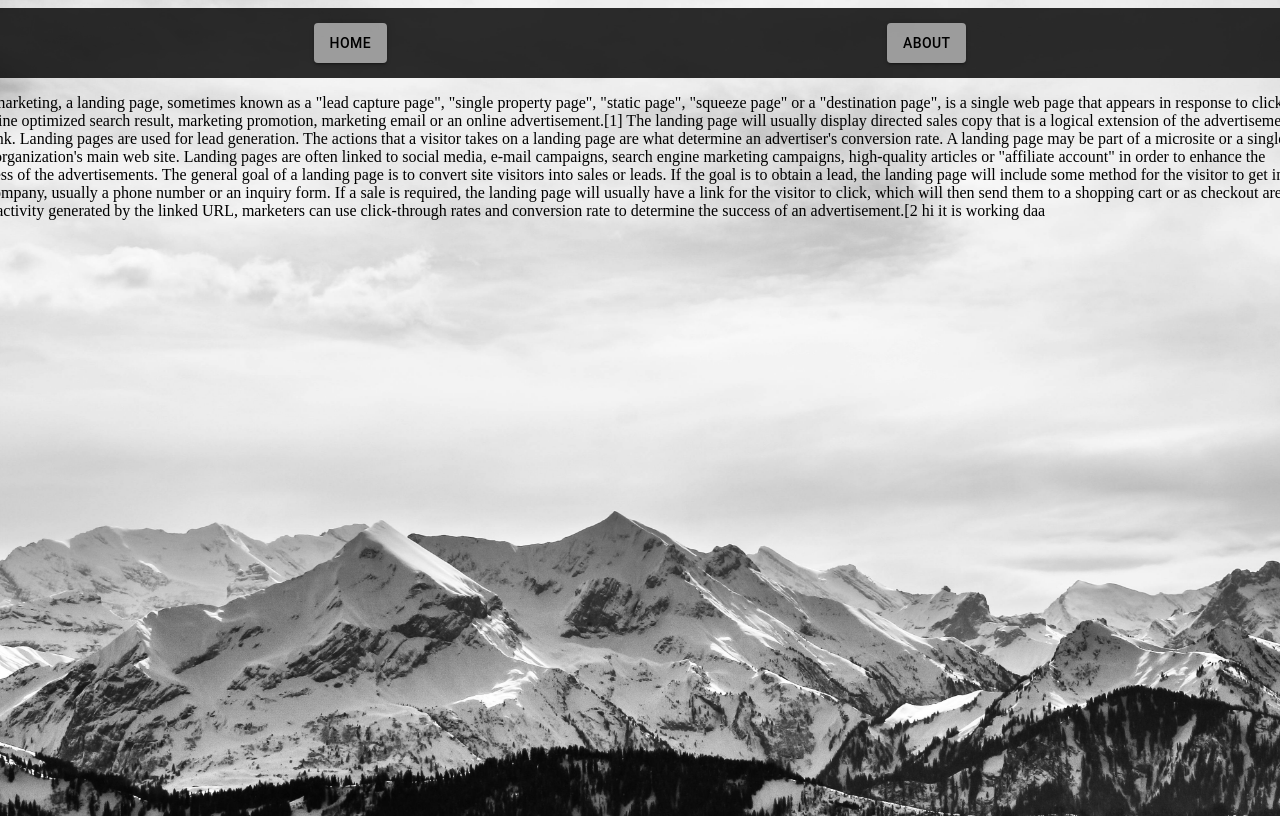
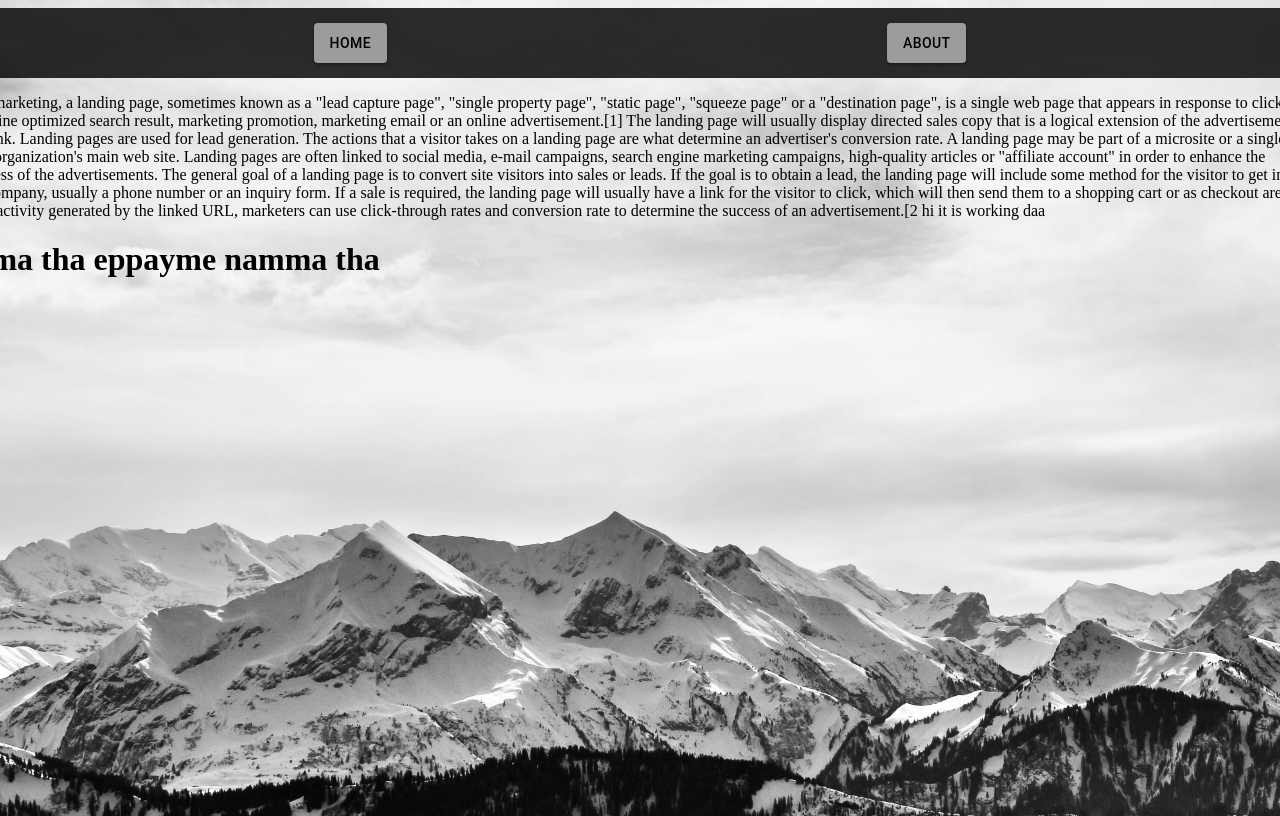
Before and after one commit to ashwinsasikumar/lazy-loading, a React (Vite) app: page /lazy-loading/About in a window 1280 px wide. Shown: the top 816 px of the page. Built offline with nearby package versions, Linux system fonts and the light colour scheme.

Commit message:
the second

```diff
--- a/src/pages/About.jsx
+++ b/src/pages/About.jsx
@@ -1,6 +1,7 @@
 export default function About() {
   return (
-    <div>
+    <>
+      <div>
       <p>
         an online marketing, a landing page, sometimes known as a "lead capture
         page", "single property page", "static page", "squeeze page" or a
@@ -27,7 +28,16 @@ export default function About() {
 
 
         hi it is working daa
+
+
+
+
       </p>
     </div>
+
+    <div>
+      <h1>namma tha eppayme namma tha</h1>
+    </div>
+    </>
   );
 }
```
